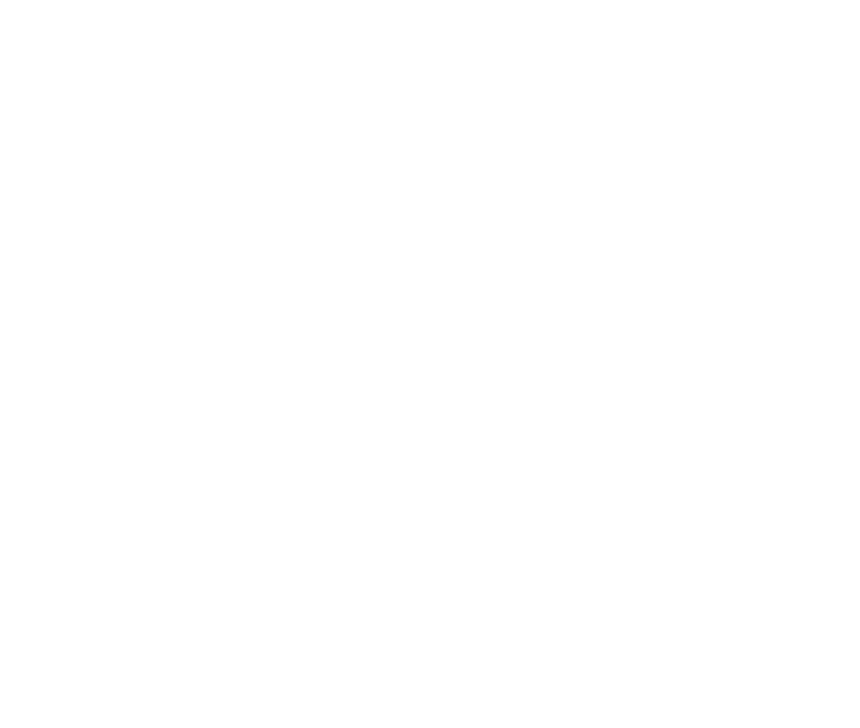
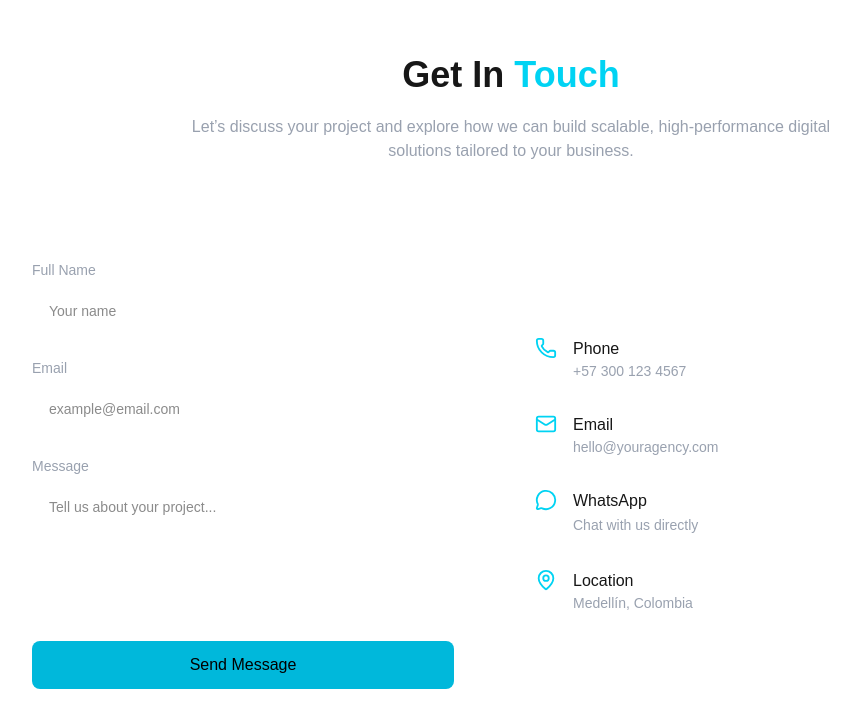
Before and after one commit to julianaherrera1/digital-systems-agency, a Next.js app: page / in a window 1280 px wide. Shown: the part 4582-5310 px from the top of the page, without its empty margins (129-989 px from the left). Before the commit the page ends 4524 px from the top, so only its background shows below. Built offline with nearby package versions, Linux system fonts and the light colour scheme.

Commit message:
feat(contact): redesign contact section with two-column layout and direct contact information

```diff
--- a/app/page.tsx
+++ b/app/page.tsx
@@ -5,6 +5,7 @@
 import Process from "@/components/sections/Process";
 import Projects from "@/components/sections/Projects";
 import Team from "@/components/sections/Team";
+import Contact from "@/components/sections/Contact";
 
 export default function Home() {
   return (
@@ -16,6 +17,7 @@
       <Process />
       <Projects />
       <Team />
+      <Contact />
     </main>
   );
 }
--- /dev/null
+++ b/components/sections/Contact.tsx
@@ -0,0 +1,117 @@
+"use client";
+
+import { Phone, Mail, MapPin, MessageCircle } from "lucide-react";
+
+export default function Contact() {
+  return (
+    <section id="contact" className="py-28 px-6 border-t border-white/10">
+      <div className="max-w-5xl mx-auto">
+
+        {/* Header */}
+        <div className="text-center mb-16">
+          <h2 className="text-3xl md:text-4xl font-bold">
+            Get In <span className="text-cyan-400">Touch</span>
+          </h2>
+          <p className="mt-5 text-gray-400 max-w-2xl mx-auto">
+            Let’s discuss your project and explore how we can build scalable,
+            high-performance digital solutions tailored to your business.
+          </p>
+        </div>
+
+        {/* Two Columns */}
+        <div className="grid md:grid-cols-2 gap-12">
+
+          {/* Left - Form */}
+          <form className="bg-white/5 border border-white/10 rounded-xl p-8 space-y-6">
+
+            <div>
+              <label className="block text-sm text-gray-400 mb-2">
+                Full Name
+              </label>
+              <input
+                type="text"
+                className="w-full bg-transparent border border-white/10 rounded-lg px-4 py-3 text-sm focus:outline-none focus:border-cyan-400 transition"
+                placeholder="Your name"
+              />
+            </div>
+
+            <div>
+              <label className="block text-sm text-gray-400 mb-2">
+                Email
+              </label>
+              <input
+                type="email"
+                className="w-full bg-transparent border border-white/10 rounded-lg px-4 py-3 text-sm focus:outline-none focus:border-cyan-400 transition"
+                placeholder="example@email.com"
+              />
+            </div>
+
+            <div>
+              <label className="block text-sm text-gray-400 mb-2">
+                Message
+              </label>
+              <textarea
+                rows={5}
+                className="w-full bg-transparent border border-white/10 rounded-lg px-4 py-3 text-sm focus:outline-none focus:border-cyan-400 transition resize-none"
+                placeholder="Tell us about your project..."
+              />
+            </div>
+
+            <button
+              type="submit"
+              className="w-full bg-cyan-500 hover:bg-cyan-400 text-black font-medium py-3 rounded-lg transition"
+            >
+              Send Message
+            </button>
+
+          </form>
+
+          {/* Right - Direct Contact */}
+          <div className="flex flex-col justify-center space-y-8">
+
+            <div className="flex items-start gap-4">
+              <Phone className="text-cyan-400" size={22} />
+              <div>
+                <h4 className="font-medium">Phone</h4>
+                <p className="text-gray-400 text-sm">+57 300 123 4567</p>
+              </div>
+            </div>
+
+            <div className="flex items-start gap-4">
+              <Mail className="text-cyan-400" size={22} />
+              <div>
+                <h4 className="font-medium">Email</h4>
+                <p className="text-gray-400 text-sm">hello@youragency.com</p>
+              </div>
+            </div>
+
+            <div className="flex items-start gap-4">
+              <MessageCircle className="text-cyan-400" size={22} />
+              <div>
+                <h4 className="font-medium">WhatsApp</h4>
+                <a
+                  href="https://wa.me/573001234567"
+                  target="_blank"
+                  className="text-gray-400 text-sm hover:text-cyan-400 transition"
+                >
+                  Chat with us directly
+                </a>
+              </div>
+            </div>
+
+            <div className="flex items-start gap-4">
+              <MapPin className="text-cyan-400" size={22} />
+              <div>
+                <h4 className="font-medium">Location</h4>
+                <p className="text-gray-400 text-sm">Medellín, Colombia</p>
+              </div>
+            </div>
+
+          </div>
+
+        </div>
+
+      </div>
+    </section>
+  );
+}
```
